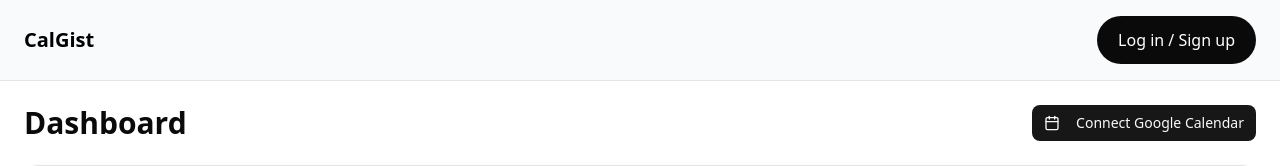
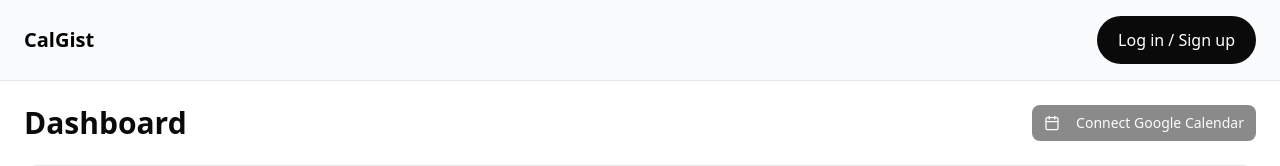
Before and after one commit to eswar-7116/CalGist, a Next.js app: page /dashboard in a window 1280 px wide. Shown: the top 166 px of the page. Built offline with nearby package versions, Linux system fonts and the light colour scheme; no server answers.

Commit message:
disable connect button until loaded

```diff
--- a/app/dashboard/page.tsx
+++ b/app/dashboard/page.tsx
@@ -14,7 +14,7 @@ import { Card, CardContent, CardHeader, CardTitle } from "@/components/ui/card";
 export default function DashboardPage() {
   const [user, setUser] = useState<User | null>(null);
   const [events, setEvents] = useState<calendar_v3.Schema$Event[] | null>(null);
-  const [loading, setLoading] = useState(false);
+  const [loading, setLoading] = useState(true);
   const [isConnected, setIsConnected] = useState(false);
   const [error, setError] = useState<string | null>(null);
 
```
